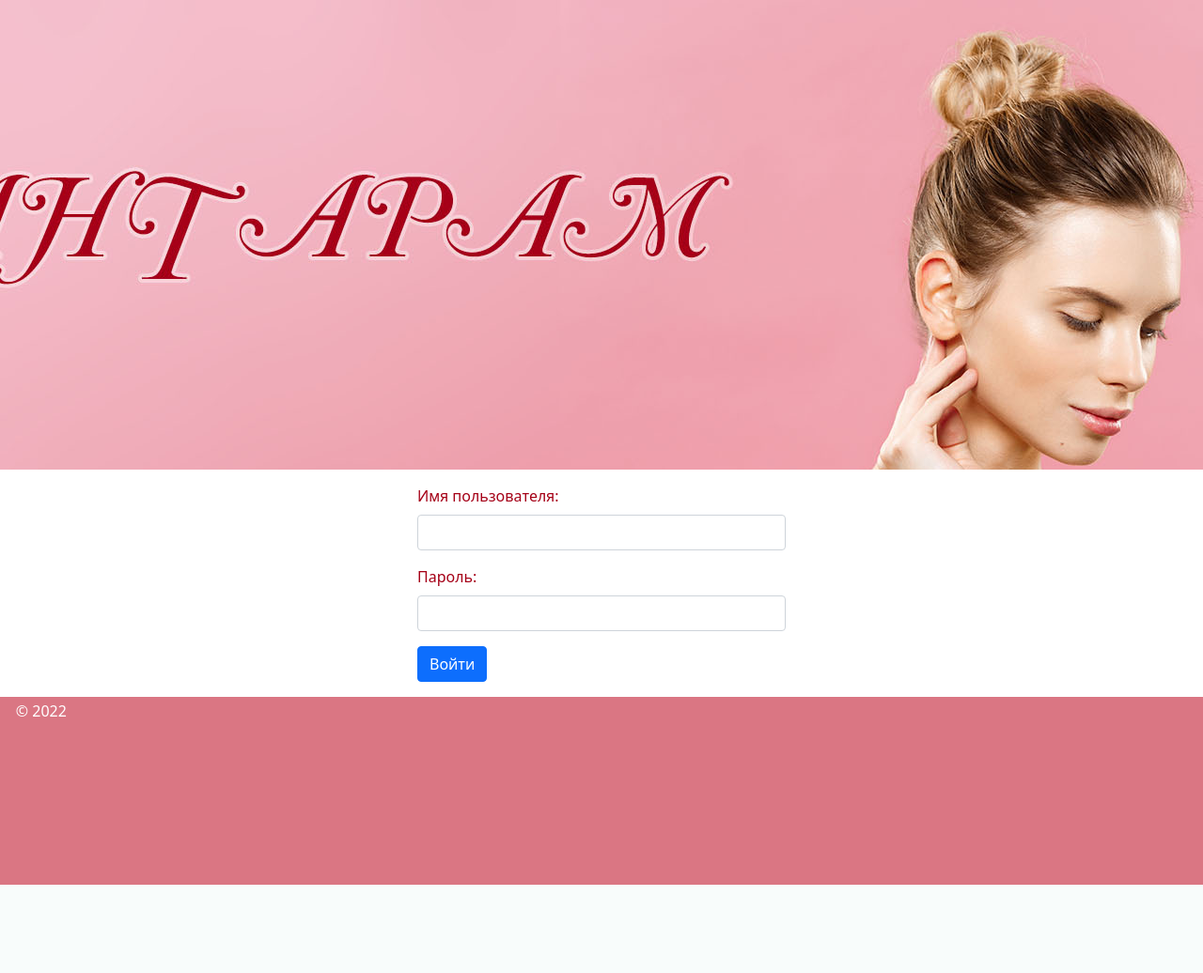
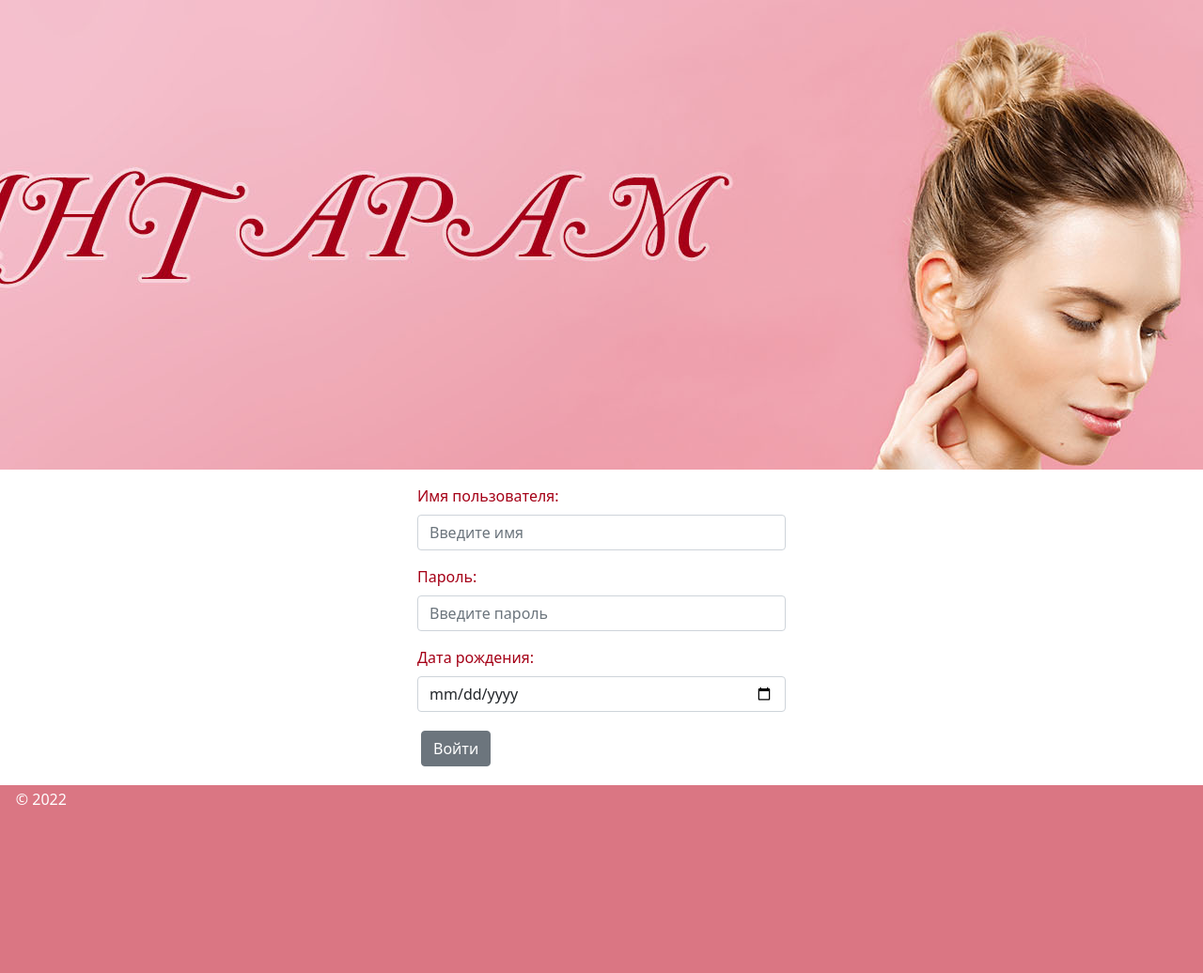
Before and after one commit to Anna45-75/modul-16, a PHP site: page /login.php in a window 1280 px wide. Shown: the whole page at 94% size. Before the commit the page ends 942 px from the top, so only its background shows below. Run offline with PHP 8.4, Linux system fonts and the light colour scheme.

Commit message:
Update login.php

```diff
--- a/login.php
+++ b/login.php
@@ -8,29 +8,46 @@
   <link href="css/style.css" rel="stylesheet">
   <?php
 if (!empty($_POST)) {
+    /* подключение файла с массивом кук */
     require __DIR__ . '/auth.php';
 
-    $login = $_POST['login'] ?? '';
-    $password = $_POST['password'] ?? '';
+    $login = $_POST['login'];
+    $password = $_POST['password'];
+    $date = $_POST['date'];
+
+  /* верификация хэш */
     $hash = password_hash($passwod, PASSWORD_DEFAULT);
-
     if (password_verify($password, $hash)) {
         true;
     }
     else {
         false;
     }
-
-    if (checkPassword($login, $password)) {
+ /* Проверка кук */
+    if (checkPassword($login, $password,$date)) {
         setcookie('login', $login, 0, '/');
         setcookie('password', $password, 0, '/');
+        setcookie('date', $date, 0, '/');
         header('Location: /index.php');
     } else {
         $error = 'Ошибка авторизации';
     }
+};
+/* Функция проверки ДР */
+function aDate(){
+$born = strtotime($date);
+$now = time();
+$next_birthday = mktime(0, 0, 0, date('m',$born), date('d',$born), date('Y'));
+
+if ($next_birthday > $now && $next_birthday < strtotime('+5 day')) {
+$x = 1;
+} else {
+$x = 0;
 }
+echo 'У Вас праздничная скидка!';
+}
+?>
 
-?>
 </head>
 <body>
   <header>
@@ -44,14 +61,20 @@ if (!empty($_POST)) {
 <?php endif; ?>
 <div class="row justify-content-center p-3">
     <div class="col-md-4">
+<!-- Форма входа -->
 <form action="login.php" method="post">
 <div class="mb-3">
-    <label for="login" class="form-label">Имя пользователя: </label><input type="text" name="login" id="login" class="form-control">
+    <label for="login" class="form-label">Имя пользователя: </label><input type="text" name="login" id="login" placeholder="Введите имя" class="form-control">
 </div>
 <div class="mb-3">
-    <label for="password" class="form-label">Пароль: </label><input type="password" name="password" id="password" class="form-control">
+    <label for="password" class="form-label">Пароль: </label><input type="password" name="password" id="password"  placeholder="Введите пароль"  class="form-control">
 </div>
-    <input type="submit" value="Войти"  class="btn btn-primary">
+<div class="mb-3">
+    <label for="date" class="form-label">Дата рождения: </label><input type="date" required name="date" class="form-control">
+</div>
+<div class="row p-1">
+    <div class="col-auto"><input type="submit" value="Войти"  class="btn btn-secondary"></div>
+</div>
 </form>
     </div>
 </div>
```
